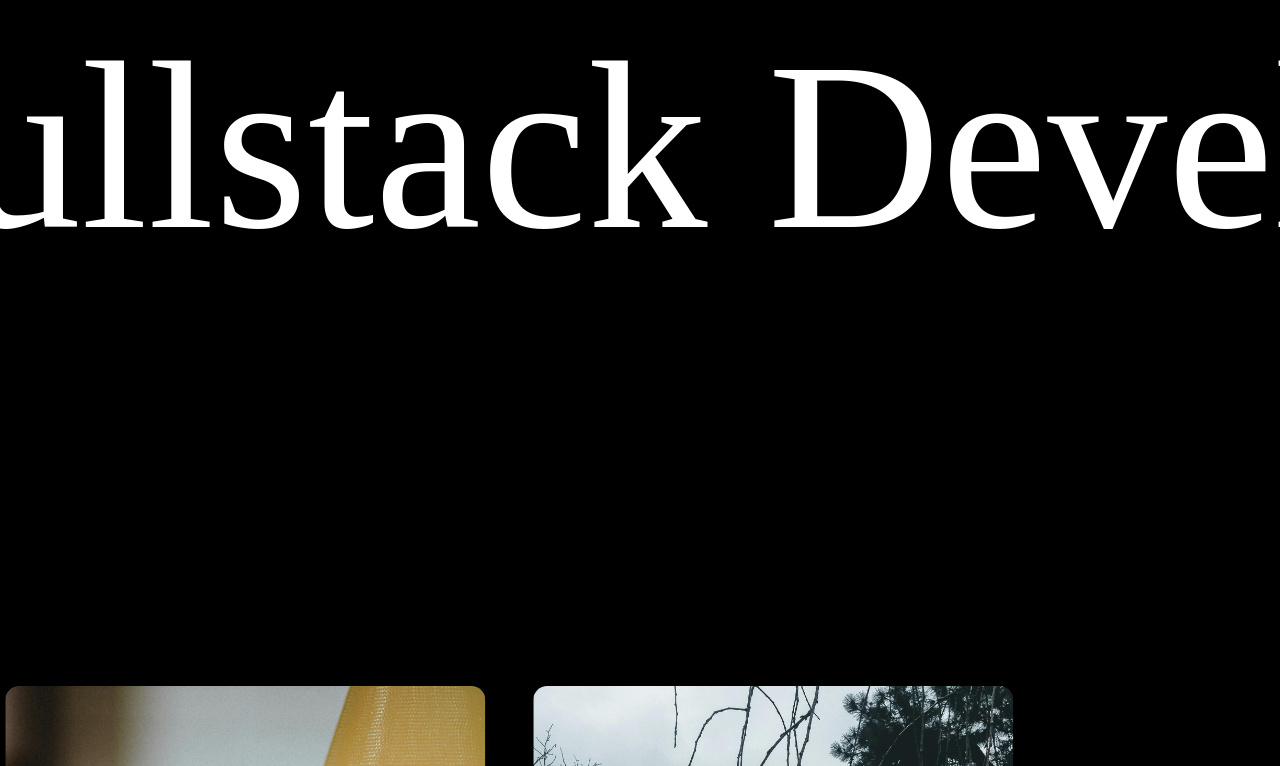
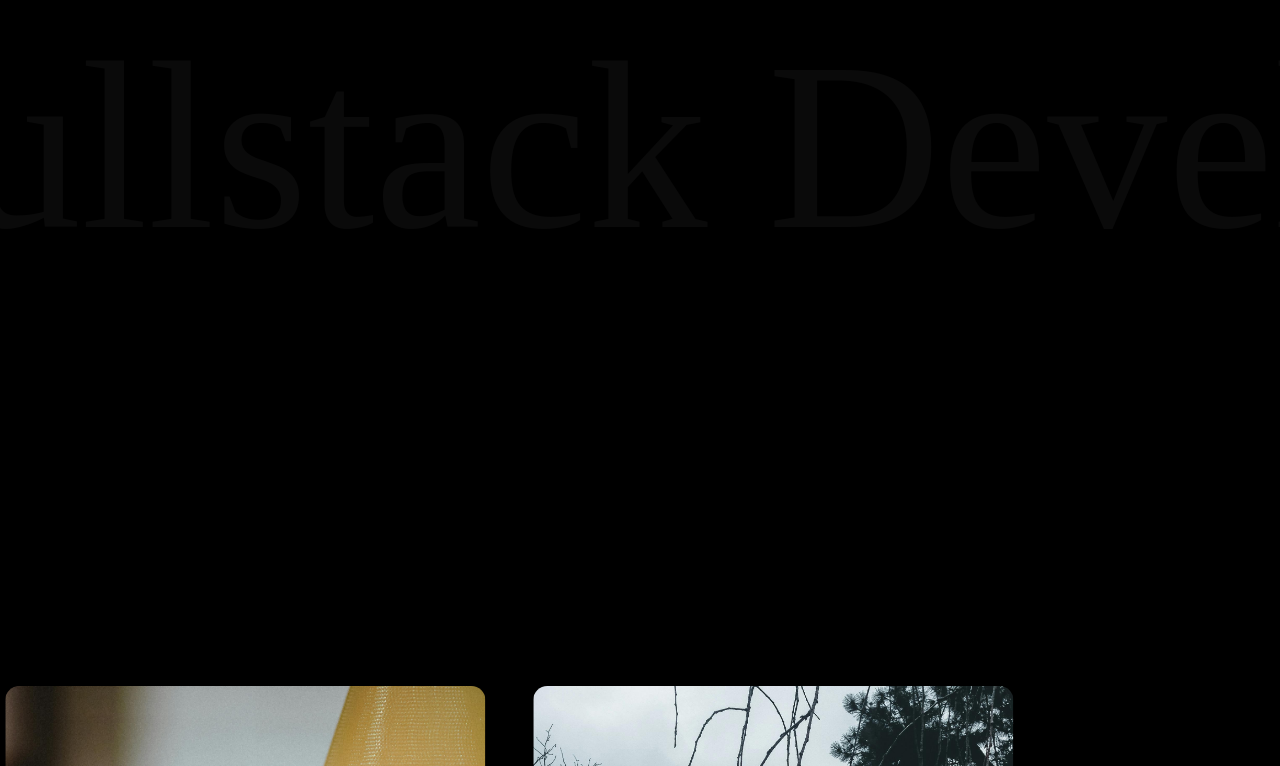
Before and after one commit to ASWINKMANOJ/porfolio, a Next.js app: page / in a window 1280 px wide. Shown: the part 994-1760 px from the top of the page. Built offline with nearby package versions, Linux system fonts and the light colour scheme; a web font is replaced by a local one.

Commit message:
resolved font style issue

```diff
--- a/components/pages/ScrollPage.tsx
+++ b/components/pages/ScrollPage.tsx
@@ -74,10 +74,16 @@ export default function ScrollPage() {
           ref={slider}
           className={cn(styles.slider, "sm:text-[240px] text-[120px]")}
         >
-          <motion.p style={{ color: textColor }} ref={firstText}>
+          <motion.p
+            className={cn("font-sans", { color: textColor })}
+            ref={firstText}
+          >
             Fullstack Developer -
           </motion.p>
-          <motion.p style={{ color: textColor }} ref={secondText}>
+          <motion.p
+            className={cn("font-sans", { color: textColor })}
+            ref={secondText}
+          >
             Fullstack Developer -
           </motion.p>
         </div>
```
